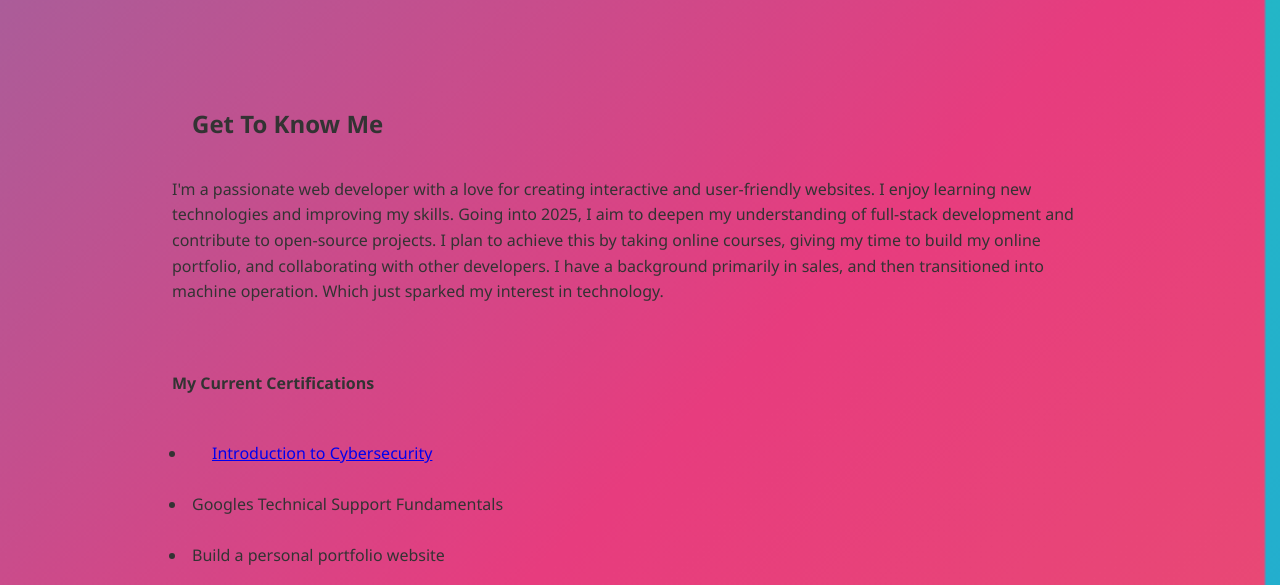
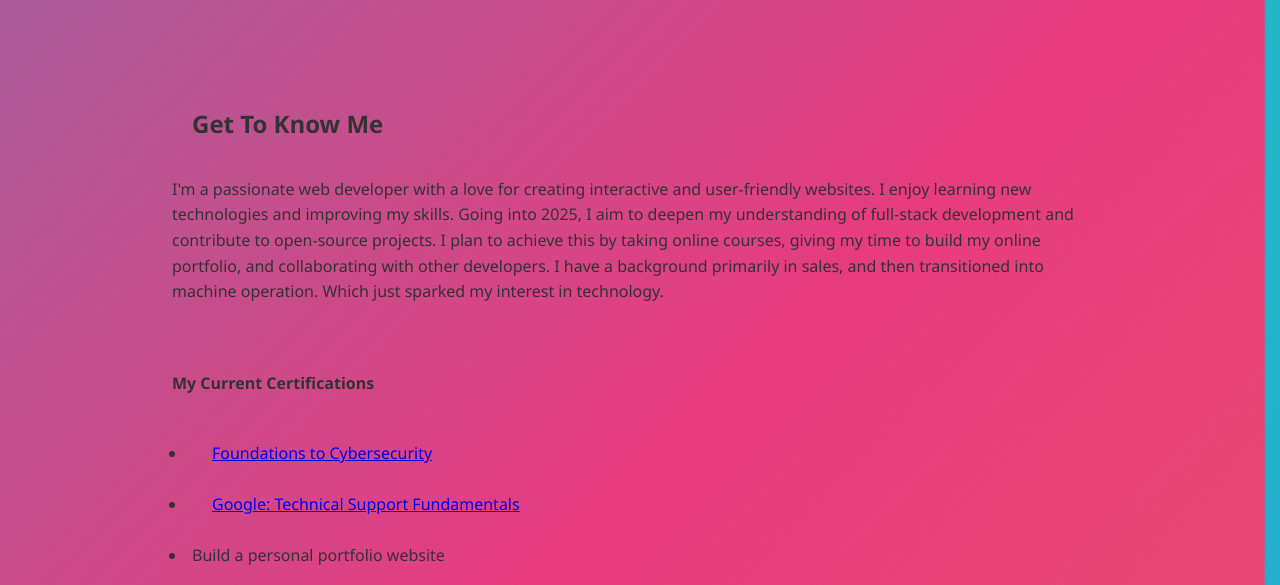
Before and after one commit to kaicookwrites-rgb/LandingPage, a plain HTML site: page index.html in a window 1280 px wide. Shown: the part 210-795 px from the top of the page. Drawn offline with Linux system fonts and the light colour scheme.

Commit message:
title changes needed

```diff
--- a/index.html
+++ b/index.html
@@ -33,8 +33,8 @@
         <section>
             <h4>My Current Certifications</h4>
             <ul>
-                <li><a href="CyberCert.pdf" target="_blank">Introduction to Cybersecurity</a></li>
-                <li>Googles Technical Support Fundamentals</li>
+                <li><a href="CyberCert.pdf" target="_blank">Foundations to Cybersecurity</a></li>
+                <li><a href="ITSupport.pdf" target="_blank">Google: Technical Support Fundamentals</a></li>
                 <li>Build a personal portfolio website</li>
                 <li>Build a web application using React</li>
             </ul>
```
Also changed, not shown: 1 other file.
